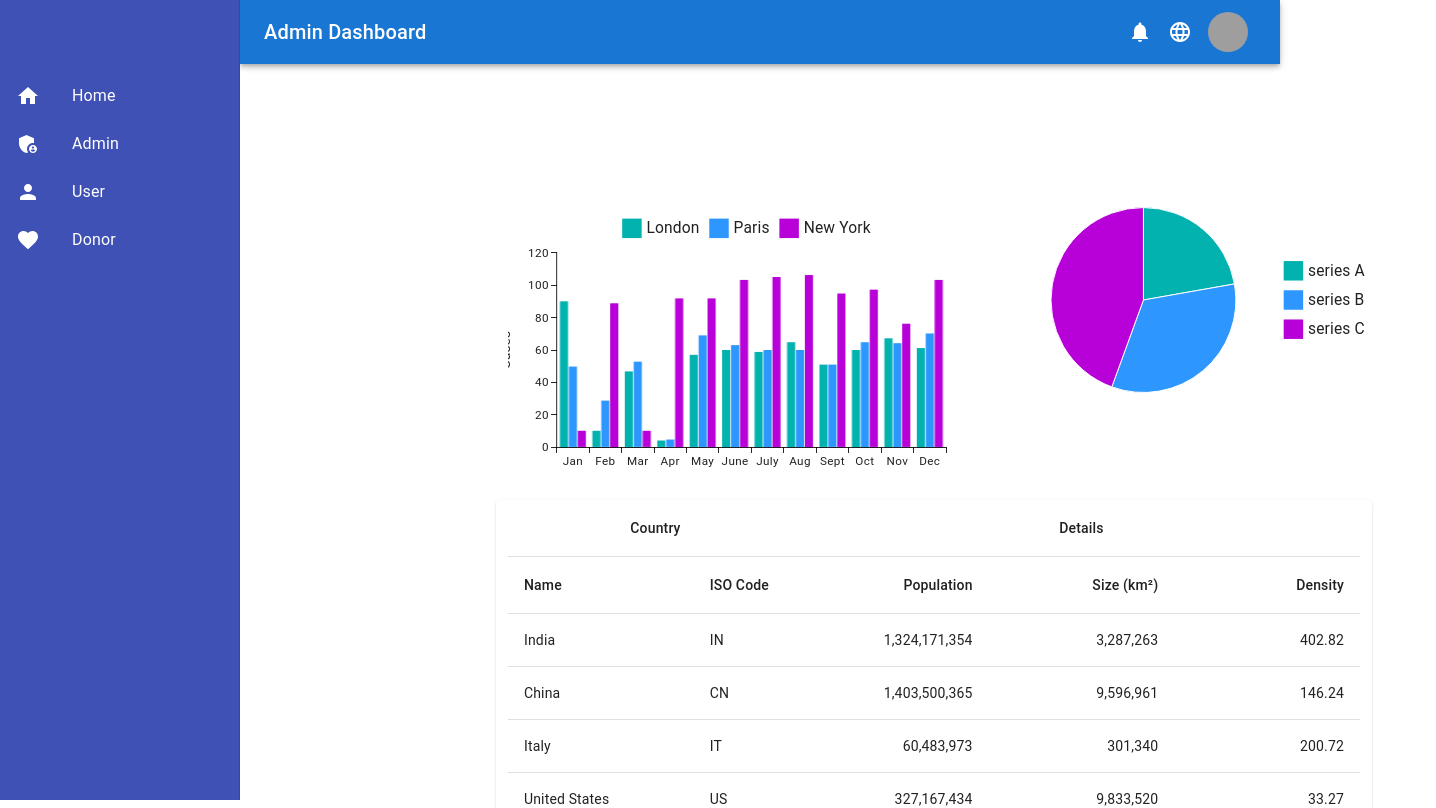
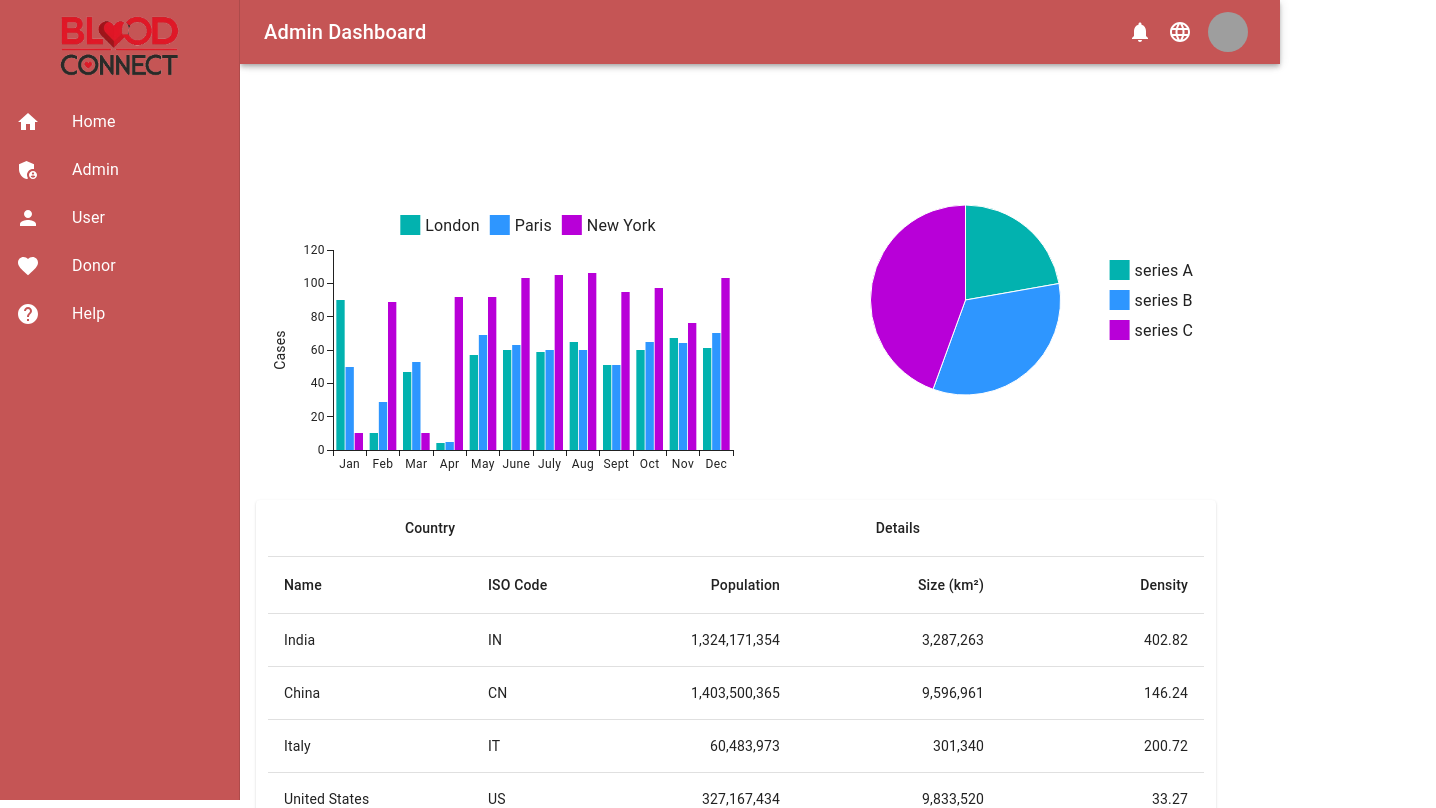
Before and after one commit to sanjaykrishnatk/blood-connect, a React (Vite) app: page /Dashboard in a window 1280 px wide. Shown: the top 808 px of the page, 1436 px wide, since content can reach past the window. Built offline with nearby package versions, Linux system fonts and the light colour scheme; grey boxes are pictures that could not be loaded.

Commit message:
dashboard added

```diff
--- a/src/components/Dashboard.jsx
+++ b/src/components/Dashboard.jsx
@@ -1,26 +1,29 @@
-import React from "react";
-import { Box, CssBaseline, Toolbar } from "@mui/material";
-import Sidebar from "./Sidebar";
-import Navbar from "./Navbar";
-import Admin from "../pages/Admin";
+import React, { useState } from 'react';
+import { Box, CssBaseline, Toolbar } from '@mui/material';
+import Sidebar from './Sidebar';
+import Navbar from './Navbar';
+import Admin from '../pages/Admin';
+
+const drawerWidth = 240;
 
 const Dashboard = () => {
+  const [mobileOpen, setMobileOpen] = useState(false);
+
+  const handleDrawerToggle = () => {
+    setMobileOpen(!mobileOpen);
+  };
+
   return (
-    <Box sx={{ display: "flex" }}>
+    <Box sx={{ display: 'flex' }}>
       <CssBaseline />
-      <Sidebar />
+      <Navbar handleDrawerToggle={handleDrawerToggle} />
+      <Sidebar mobileOpen={mobileOpen} handleDrawerToggle={handleDrawerToggle} />
       <Box
         component="main"
-        sx={{
-          flexGrow: 1,
-          p: 3,
-          width: `calc(100% - 240px)`,
-          ml: `240px`,
-        }}
+        sx={{ flexGrow: 1, p: 3, width: { sm: `calc(100% - ${drawerWidth}px)` } }}
       >
-        <Navbar />
         <Toolbar />
-        <Admin /> {/* Render the Admin component directly */}
+        <Admin />
       </Box>
     </Box>
   );
--- a/src/components/Navbar.jsx
+++ b/src/components/Navbar.jsx
@@ -1,13 +1,13 @@
-
-import React from 'react';
+import React, { useState } from 'react';
 import { AppBar, Toolbar, IconButton, Typography, Menu, MenuItem, Avatar } from '@mui/material';
 import NotificationsIcon from '@mui/icons-material/Notifications';
 import LanguageIcon from '@mui/icons-material/Language';
-import { useState } from 'react';
+import { FontAwesomeIcon } from '@fortawesome/react-fontawesome';
+import { faBars } from '@fortawesome/free-solid-svg-icons';
 
 const drawerWidth = 240;
 
-const Navbar = () => {
+const Navbar = ({ handleDrawerToggle }) => {
   const [anchorEl, setAnchorEl] = useState(null);
 
   const handleMenuOpen = (event) => {
@@ -22,11 +22,21 @@ const Navbar = () => {
     <AppBar
       position="fixed"
       sx={{
-        width: `calc(100% - ${drawerWidth}px)`,
-        ml: `${drawerWidth}px`,
+        width: { sm: `calc(100% - ${drawerWidth}px)` },
+        ml: { sm: `${drawerWidth}px` },
+        backgroundColor: '#c55555',
       }}
     >
       <Toolbar>
+        <IconButton
+          color="inherit"
+          aria-label="open drawer"
+          edge="start"
+          onClick={handleDrawerToggle}
+          sx={{ display: { sm: 'none' }, marginRight: 2 }}
+        >
+          <FontAwesomeIcon icon={faBars} />
+        </IconButton>
         <Typography variant="h6" noWrap component="div" sx={{ flexGrow: 1 }}>
           Admin Dashboard
         </Typography>
--- a/src/components/Sidebar.jsx
+++ b/src/components/Sidebar.jsx
@@ -1,4 +1,3 @@
-
 import React from 'react';
 import { Link } from 'react-router-dom';
 import { Drawer, List, ListItem, ListItemIcon, ListItemText, Toolbar, Box } from '@mui/material';
@@ -6,25 +5,27 @@ import HomeIcon from '@mui/icons-material/Home';
 import AdminPanelSettingsIcon from '@mui/icons-material/AdminPanelSettings';
 import PersonIcon from '@mui/icons-material/Person';
 import FavoriteIcon from '@mui/icons-material/Favorite';
+import HelpIcon from '@mui/icons-material/Help'; // Import Help icon
 
 const drawerWidth = 240;
 
-const Sidebar = () => {
-  return (
-    <Drawer
-      variant="permanent"
-      sx={{
-        width: drawerWidth,
-        flexShrink: 0,
-        '& .MuiDrawer-paper': {
-          width: drawerWidth,
-          boxSizing: 'border-box',
-          backgroundColor: '#3f51b5',
-          color: '#fff',
-        },
-      }}
-    >
-      <Toolbar />
+const Sidebar = ({ mobileOpen, handleDrawerToggle }) => {
+  const drawer = (
+    <div>
+      <Toolbar>
+        <Box
+          component="img"
+          src="logo1.png"
+          alt="Logo"
+          sx={{
+            height: 90,
+            width: 'auto',
+            margin: '0 auto',
+            display: 'block',
+            padding: '10px 0',
+          }}
+        />
+      </Toolbar>
       <Box sx={{ overflow: 'auto' }}>
         <List>
           <ListItem button component={Link} to="/">
@@ -43,9 +44,46 @@ const Sidebar = () => {
             <ListItemIcon><FavoriteIcon sx={{ color: '#fff' }} /></ListItemIcon>
             <ListItemText primary="Donor" />
           </ListItem>
+          <ListItem button component={Link} to="/help"> {/* Add new Help item */}
+            <ListItemIcon><HelpIcon sx={{ color: '#fff' }} /></ListItemIcon>
+            <ListItemText primary="Help" />
+          </ListItem>
         </List>
       </Box>
-    </Drawer>
+    </div>
+  );
+
+  return (
+    <Box
+      component="nav"
+      sx={{ width: { sm: drawerWidth }, flexShrink: { sm: 0 } }}
+      aria-label="mailbox folders"
+    >
+      <Drawer
+        variant="temporary"
+        open={mobileOpen}
+        onClose={handleDrawerToggle}
+        ModalProps={{
+          keepMounted: true,
+        }}
+        sx={{
+          display: { xs: 'block', sm: 'none' },
+          '& .MuiDrawer-paper': { boxSizing: 'border-box', width: drawerWidth, backgroundColor: '#c55555', color: '#fff' },
+        }}
+      >
+        {drawer}
+      </Drawer>
+      <Drawer
+        variant="permanent"
+        sx={{
+          display: { xs: 'none', sm: 'block' },
+          '& .MuiDrawer-paper': { boxSizing: 'border-box', width: drawerWidth, backgroundColor: '#c55555', color: '#fff' },
+        }}
+        open
+      >
+        {drawer}
+      </Drawer>
+    </Box>
   );
 };
 
```
